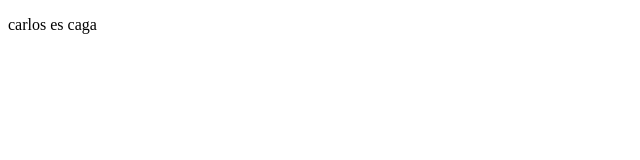
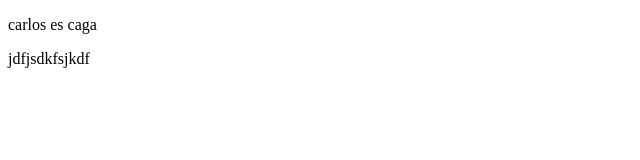
Before and after one commit to 29jtc01/prueba2, a plain HTML site: page index.html in a window 1280 px wide. Shown: the full height of the page, 0-640 px from the left. Drawn offline with Linux system fonts and the light colour scheme.

Commit message:
se aguego otro iv

```diff
--- a/index.html
+++ b/index.html
@@ -9,7 +9,10 @@
 <body>
     <div>
         <p>carlos es caga </p>
-
+        <div>
+            <p>jdfjsdkfsjkdf
+            </p>
+        </div>
 
     </div>
 </body>
```
